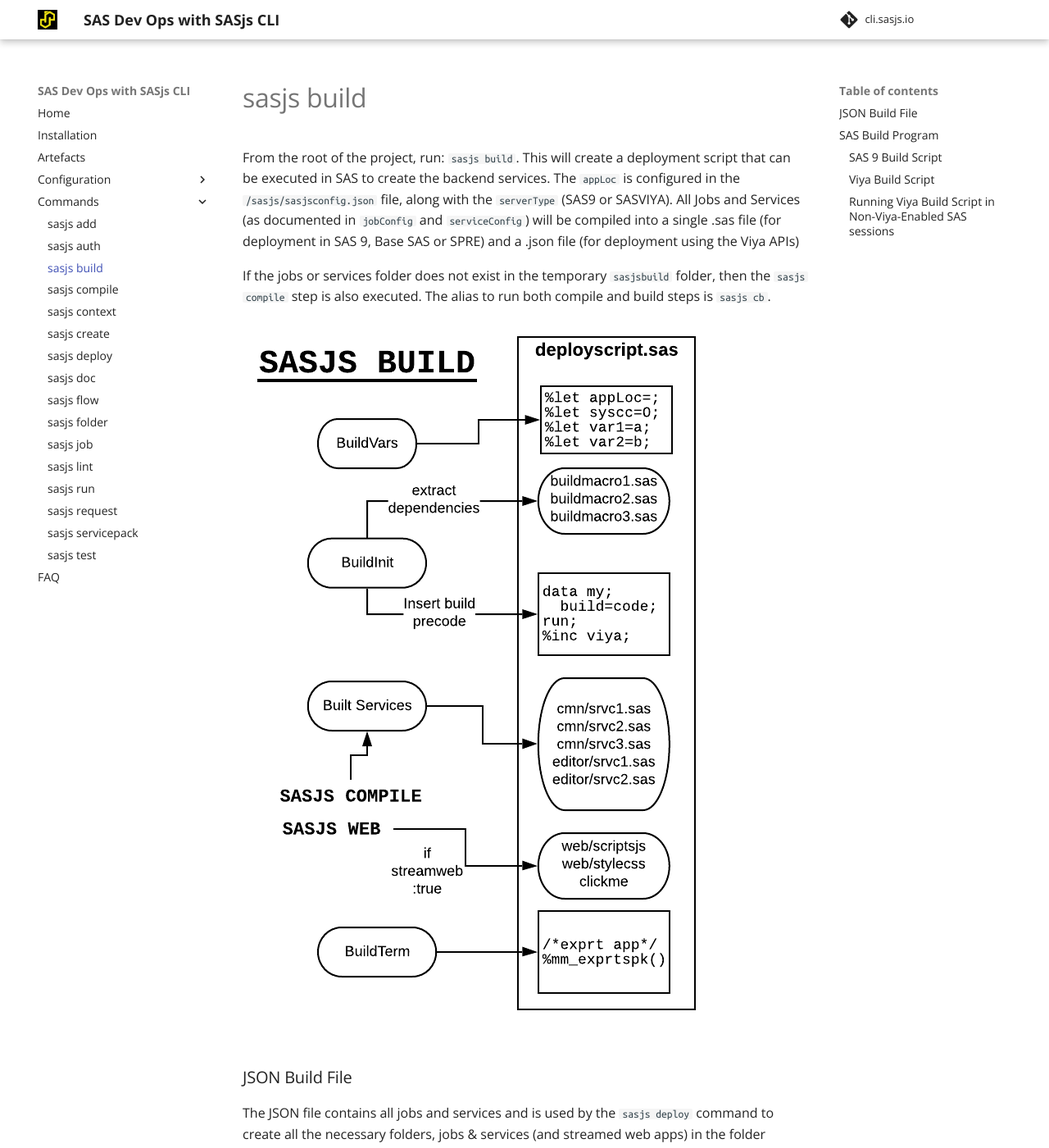
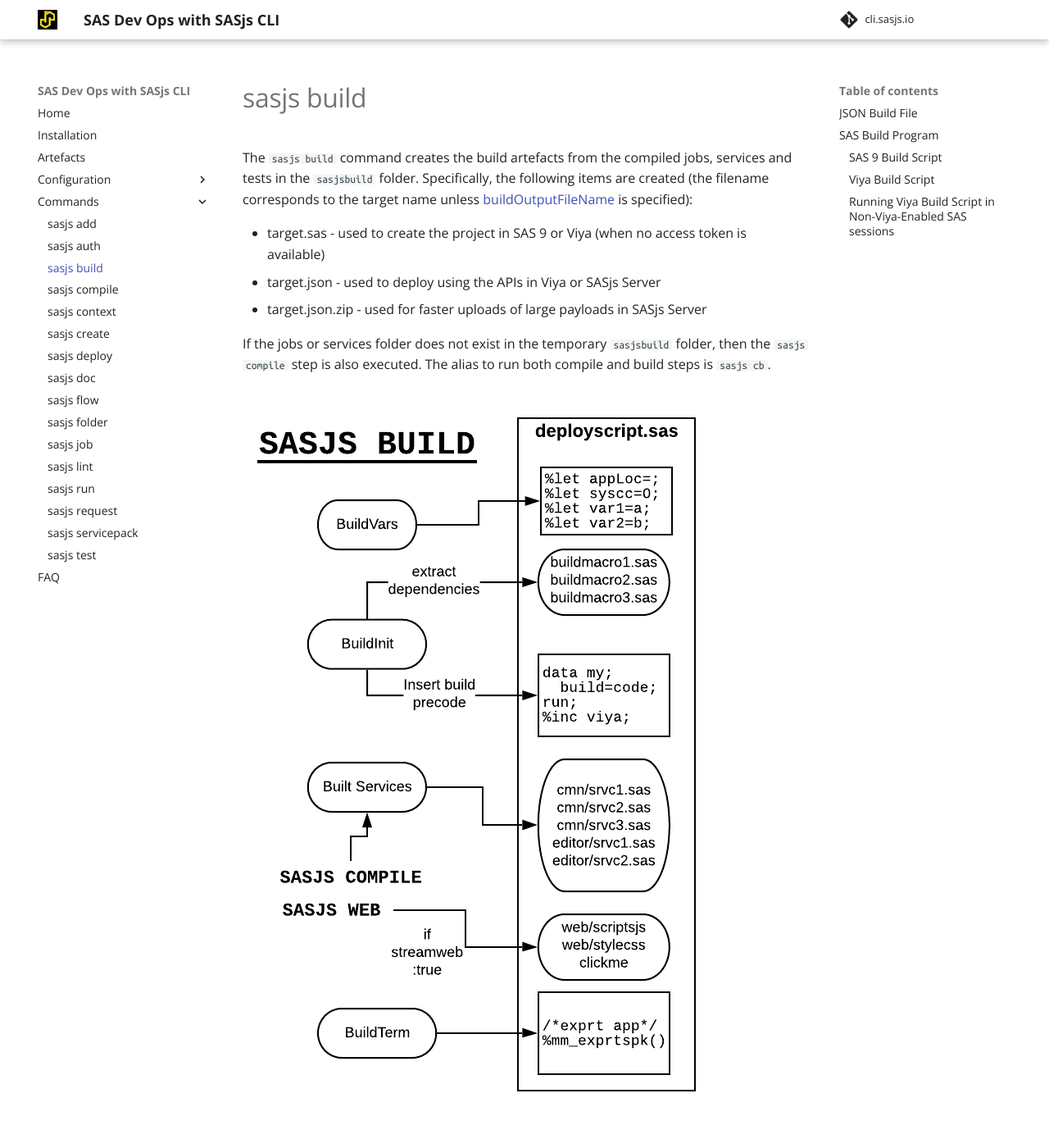
Before and after one commit to sasjs/cli.sasjs.io, an MkDocs documentation site: the page built from docs/build.md, in a window 1280 px wide and 1400 px high. Shown: the whole window at 82% size. Built offline with MkDocs 1.6.1 and Material for MkDocs 9.7.7, drawn with Linux system fonts in a browser that asks for light colours; comment, search, counter and statistics services are not loaded; some of the changed text lies outside the part shown.

Commit message:
Update build.md

```diff
--- a/docs/build.md
+++ b/docs/build.md
@@ -1,19 +1,25 @@
 ---
 layout: article
 title: Building a SAS Project using SASjs
-description: The `sasjs build` command takes all of the input jobs and services and creates a build pack ready for deployment into SAS 9 or Viya
+description: The `sasjs build` command takes all of the input jobs and services and creates a build pack ready for deployment
 ---
 
 # sasjs build
 
-From the root of the project, run: `sasjs build`. This will create a deployment script that can be executed in SAS to create the backend services. The `appLoc` is configured in the `/sasjs/sasjsconfig.json` file, along with the `serverType` (SAS9 or SASVIYA). All Jobs and Services (as documented in `jobConfig` and `serviceConfig`) will be compiled into a single .sas file (for deployment in SAS 9, Base SAS or SPRE) and a .json file (for deployment using the Viya APIs)
+The `sasjs build` command creates the build artefacts from the compiled jobs, services and tests in the `sasjsbuild` folder.  Specifically, the following items are created (the filename corresponds to the target name unless [buildOutputFileName](https://cli.sasjs.io/sasjsconfig.html#buildConfig_buildOutputFileName) is specified):
+
+* target.sas - used to create the project in SAS 9 or Viya (when no access token is available)
+* target.json - used to deploy using the APIs in Viya or SASjs Server
+* target.json.zip - used for faster uploads of large payloads in SASjs Server
+
 
 If the jobs or services folder does not exist in the temporary `sasjsbuild` folder, then the `sasjs compile` step is also executed. The alias to run both compile and build steps is `sasjs cb`.
+
 ![sasjscliflow.png](/img/sasjsbuild.png)
 
 ### JSON Build File
 
-The JSON file contains all jobs and services and is used by the `sasjs deploy` command to create all the necessary folders, jobs & services (and streamed web apps) in the folder specified in the `appLoc` property of the target config.
+The JSON file contains all jobs and services and is used by the `sasjs deploy` command to create all the necessary folders, jobs & services (and streamed web apps) in the targert the folder specified in the `appLoc` property of the target config.
 
 ## SAS Build Program
 
```
